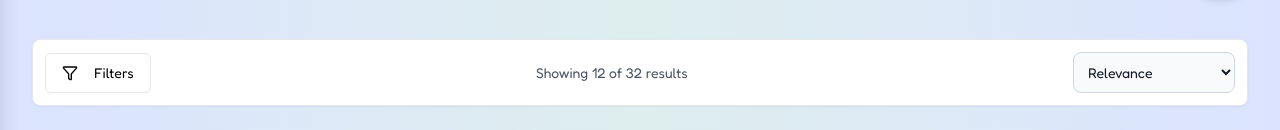
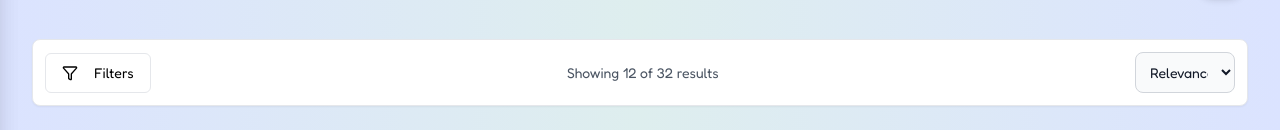
Before and after one commit to steveohozzy/entertainer-interview, a React (Create React App) app: page /category in a window 1280 px wide. Shown: the part 139-269 px from the top of the page. Built offline with nearby package versions, Linux system fonts and the light colour scheme.

Commit message:
safari select

```diff
--- a/src/routes/plp/Plp.js
+++ b/src/routes/plp/Plp.js
@@ -376,9 +376,9 @@ const hasActiveFilters =
               <p className="text-gray-600 text-center order-3 text-xs md:text-sm w-full md:order-2 md:w-auto">
                 Showing {visibleFilteredProducts.length} of {filteredProducts.length} results
               </p>
-              <form id="sort-by-form" className="max-[100px] md:order-3">
+              <form id="sort-by-form" className="max-w-[100px] md:order-3">
                 <label htmlFor="sort" className="sr-only">Select an option</label>
-                <select id="sort" className="max-[100px] bg-gray-50 border border-gray-300 text-gray-900 text-sm rounded-lg block w-full p-2.5">
+                <select id="sort" className="bg-gray-50 border border-gray-300 text-gray-900 text-sm rounded-lg block w-full p-2.5">
                   <option value="Relevance">Relevance</option>
                   <option value="Price (lowest first)">Price (lowest first)</option>
                   <option value="Price (highest first)">Price (highest first)</option>
```
